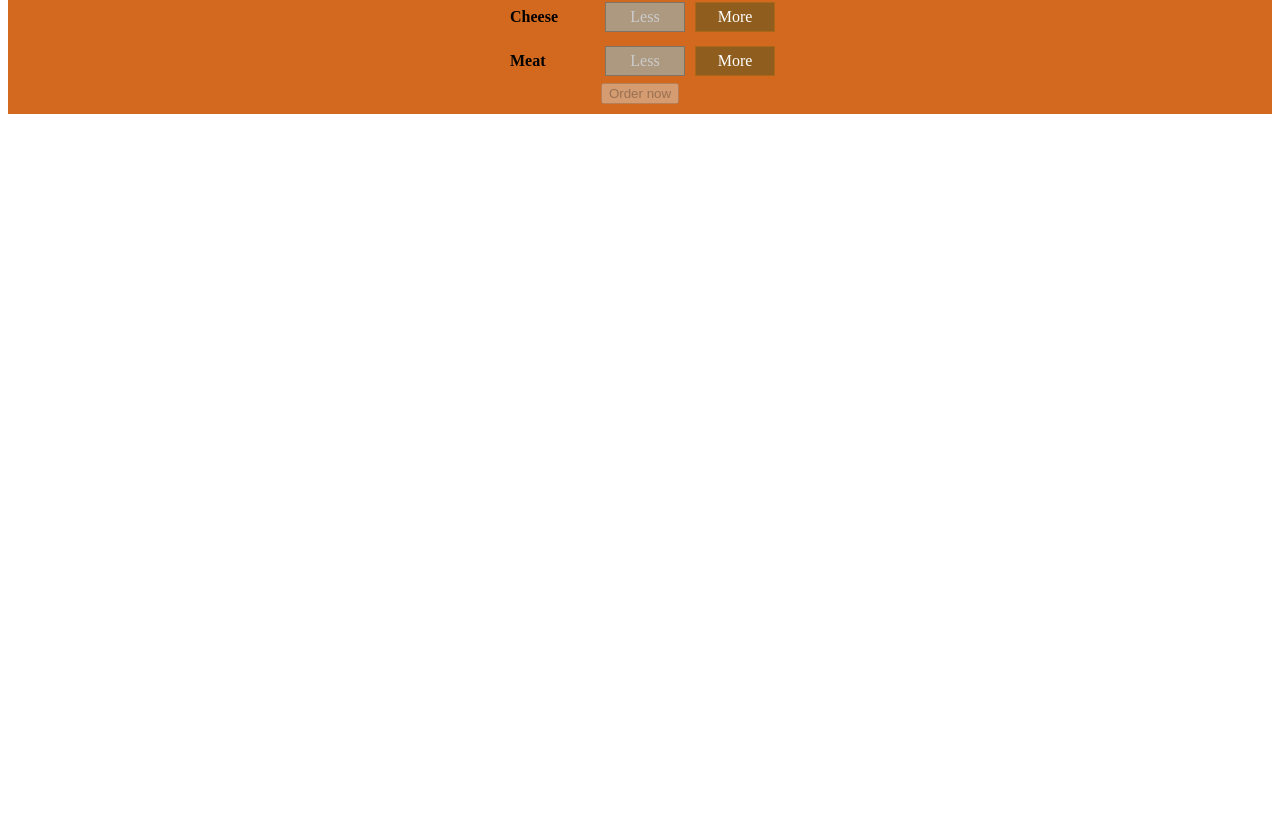
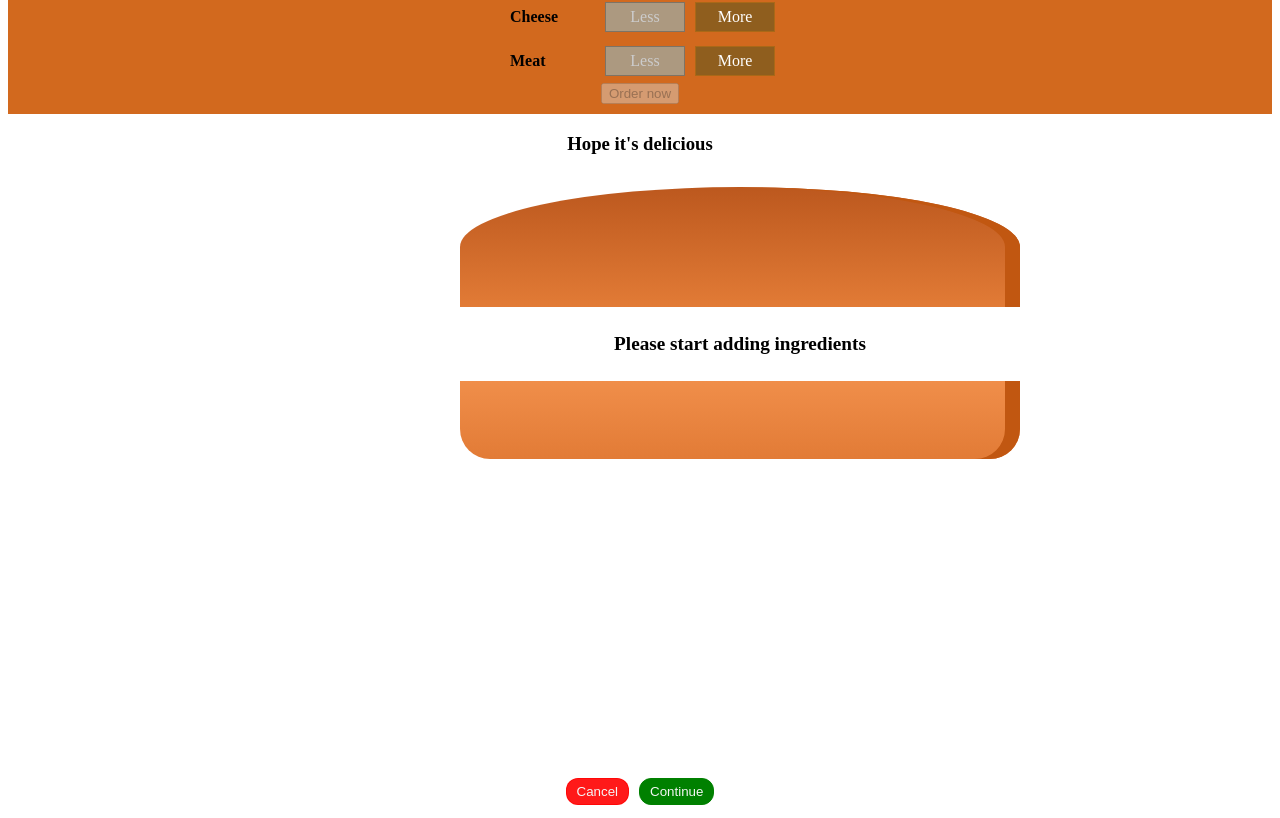
Before and after one commit to Emile-Nsengimana/burger-builder, a React (Create React App) app: page / in a window 1280 px wide. Shown: the part 793-1611 px from the top of the page. Before the commit the page ends 915 px from the top, so only its background shows below. Built offline with nearby package versions, Linux system fonts and the light colour scheme.

Commit message:
creates checkout container

```diff
--- a/package.json
+++ b/package.json
@@ -6,6 +6,9 @@
     "@testing-library/jest-dom": "^4.2.4",
     "@testing-library/react": "^9.3.2",
     "@testing-library/user-event": "^7.1.2",
+    "axios": "^0.19.2",
+    "firebase": "^7.15.5",
+    "firebase-tools": "^8.4.3",
     "react": "^16.13.1",
     "react-dom": "^16.13.1",
     "react-scripts": "3.4.1"
--- a/src/components/Burger/OrderSummary/OrderSummary.js
+++ b/src/components/Burger/OrderSummary/OrderSummary.js
@@ -17,7 +17,7 @@ const OrderSummary = props => {
             <p><strong>Total price: {props.totalPrice}</strong> Rwf</p>
             <p>Continue to checkout?</p>
             <button className='btn btn-danger' onClick={props.cancelOrder}>Cancel</button>
-            <button className='btn btn-success'>Continue</button>
+            <button className='btn btn-success' onClick={props.checkout}>Continue</button>
         </>
     );
 }
--- a/src/containers/BurgerBuilder/BurgerBuilder.js
+++ b/src/containers/BurgerBuilder/BurgerBuilder.js
@@ -4,6 +4,9 @@ import Burger from '../../components/Burger/Burger';
 import BuildControls from '../../components/BuildControls/BuildControls';
 import Modal  from '../../components/UI/Modal/Modal';
 import OrderSummary from '../../components/Burger/OrderSummary/OrderSummary';
+import Checkout from '../Checkout/Checkout';
+import axios from 'axios';
+
 
 const INGREDIENTS = {
     salad: 200,
@@ -51,6 +54,24 @@ const BurgerBuilder = props => {
         setShowModal(false);
     }
 
+    const handleCheckout = async() => {
+        const order = {
+            ingredients,
+            customer: {
+                name: 'Emile N.',
+                address: {
+                    country: 'Rwanda',
+                    city: 'Kicukiro',
+                    street: 'KK 270st'
+                },
+                email: 'emile@gmail.com'
+            },
+            deliveryMethod: 'premium'
+        }
+        const orderBurger = await axios.post('https://burger-app-39bda.firebaseio.com/orders.json', order);
+        console.log(orderBurger);
+    }
+
     const disabledControls =  { ...ingredients };
     for(let ctrl in disabledControls) disabledControls[ctrl] = disabledControls[ctrl] <= 0;
 
@@ -62,6 +83,7 @@ const BurgerBuilder = props => {
                     ingredients={ingredients}
                     cancelOrder={handleCancelOrder}
                     totalPrice={totalPrice}
+                    checkout={handleCheckout}
                 />
             </Modal>
             <BuildControls
@@ -72,6 +94,7 @@ const BurgerBuilder = props => {
                 order={handleOrder}
                 checkout={!checkout}
             />
+            <Checkout ingredients={ingredients} />
         </>
     );
 }
--- /dev/null
+++ b/src/containers/Checkout/Checkout.css
@@ -0,0 +1,11 @@
+.checkout-box{
+    width: 80%;
+    margin: auto;
+    text-align: center;
+}
+
+@media (min-width: 500px) {
+    .checkout-box{
+        width: 500px;
+    }
+}
--- /dev/null
+++ b/src/containers/Checkout/Checkout.js
@@ -0,0 +1,18 @@
+import React from 'react';
+import Burger from '../../components/Burger/Burger';
+import './Checkout.css';
+
+const Checkout = props => {
+
+
+    return(
+        <div className='checkout-box'>
+            <h3>Hope it's delicious</h3>
+            <Burger ingredients={props.ingredients} />
+            <button className='btn btn-danger' onClick={props.cancelOrder}>Cancel</button>
+            <button className='btn btn-success' onClick={props.checkout}>Continue</button>
+        </div>
+    );
+}
+
+export default Checkout;
```
Also changed, not shown: src/config/firebase.js (added, +16 -0 lines), 1 other file (tests, documents, lock files or other folders).
